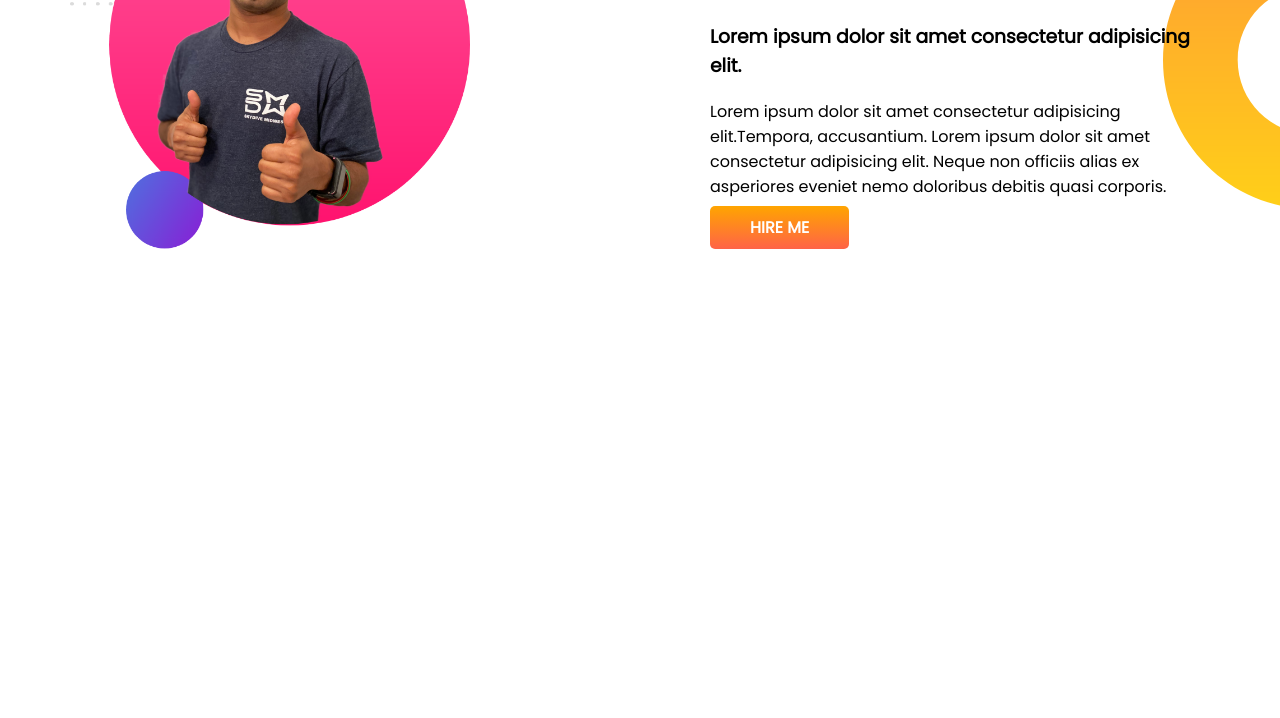
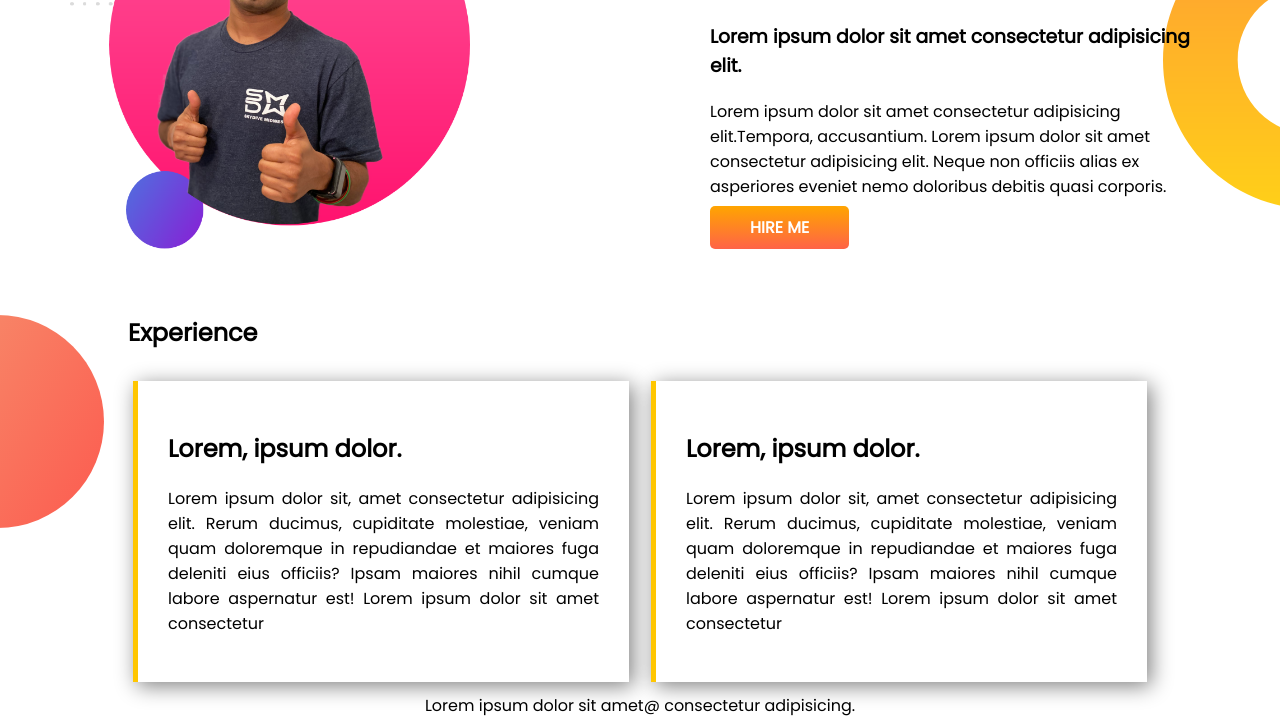
Before and after one commit to TarekSolaiman/myrepo2, a plain HTML site: page index.html in a window 1280 px wide. Shown: the part 748-1466 px from the top of the page. Before the commit the page ends 1044 px from the top, so only its background shows below. Drawn offline with Linux system fonts and the light colour scheme; a web font is replaced by a local one.

Commit message:
last section

```diff
--- a/index.html
+++ b/index.html
@@ -15,10 +15,10 @@
 </head>
 
 <body>
-    <section class="first-benar">
+    <section class="first-benar" id="benar-1">
         <div class="my-self">
-            <h1>Welcome To</h1>
-            <h1>
+            <h1 class="myhd">Welcome To</h1>
+            <h1 class="myhd">
                 <span class="korim">Korim Parker</span> World
             </h1>
             <h3>
@@ -36,12 +36,12 @@
         </div>
     </section>
 
-    <section class="sacend-benar">
+    <section class="sacend-benar" id="benar-1">
         <div class="my-self">
             <img src="image/jhankar2.png" alt="" class="first-image">
         </div>
         <div class="my-self">
-            <h1>Welcome To</h1>
+            <h1 class="myhd">Welcome To</h1>
             <h3>
                 Lorem ipsum dolor sit amet consectetur adipisicing elit.
             </h3>
@@ -53,6 +53,25 @@
             <a target="_blank" href="https://colorlib.com/wp/" class="button">HIRE ME</a>
         </div>
     </section>
+
+    <section class="last-blog">
+        <h1 class="Exp1">Experience</h1>
+        <div class="box">
+            <div class="box1">
+                <h1>Lorem, ipsum dolor.</h1>
+                <p>Lorem ipsum dolor sit, amet consectetur adipisicing elit. Rerum ducimus, cupiditate molestiae, veniam
+                    quam doloremque in repudiandae et maiores fuga deleniti eius officiis? Ipsam maiores nihil cumque
+                    labore aspernatur est! Lorem ipsum dolor sit amet consectetur </p>
+            </div>
+            <div class="box1">
+                <h1>Lorem, ipsum dolor.</h1>
+                <p>Lorem ipsum dolor sit, amet consectetur adipisicing elit. Rerum ducimus, cupiditate molestiae, veniam
+                    quam doloremque in repudiandae et maiores fuga deleniti eius officiis? Ipsam maiores nihil cumque
+                    labore aspernatur est! Lorem ipsum dolor sit amet consectetur </p>
+            </div>
+        </div>
+        <footer class="fot">Lorem ipsum dolor sit amet@ consectetur adipisicing.</footer>
+    </section>
 </body>
 
 </html>
--- a/style.css
+++ b/style.css
@@ -3,7 +3,7 @@ body {
     font-family: 'Poppins', sans-serif;
 }
 
-h1 {
+.myhd {
     font-size: 50px;
 }
 
@@ -11,7 +11,7 @@ h1 {
     color: orange;
 }
 
-section {
+#benar-1 {
     display: flex;
 }
 
@@ -43,3 +43,30 @@ section {
     font-weight: 700;
     border-radius: 5px;
 }
+
+.box {
+    display: flex;
+    padding: 0 122px;
+}
+
+.box1 {
+    width: 50%;
+    padding: 30px;
+    border-left: 5px solid #ffc600;
+    margin: 11px;
+    text-align: justify;
+    box-shadow: 4px 4px 20px grey;
+}
+
+.Exp1 {
+    padding-left: 10%;
+}
+
+.last-blog {
+    background-image: url(image/exp-bg.png);
+    background-repeat: no-repeat;
+}
+
+.fot {
+    text-align: center;
+}
```
